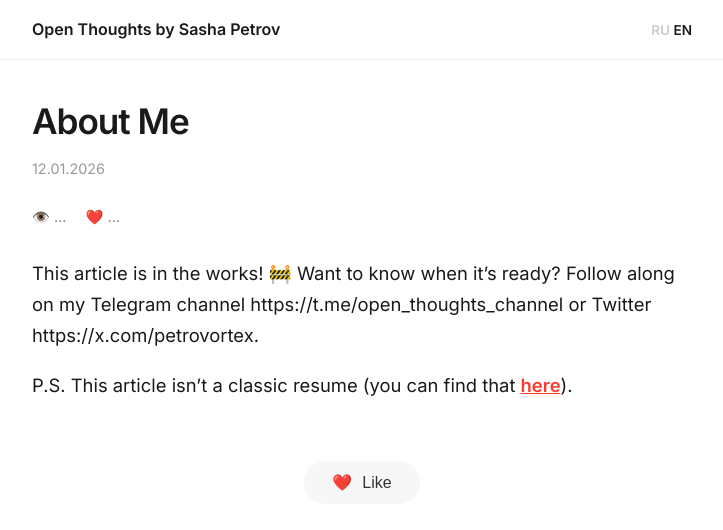
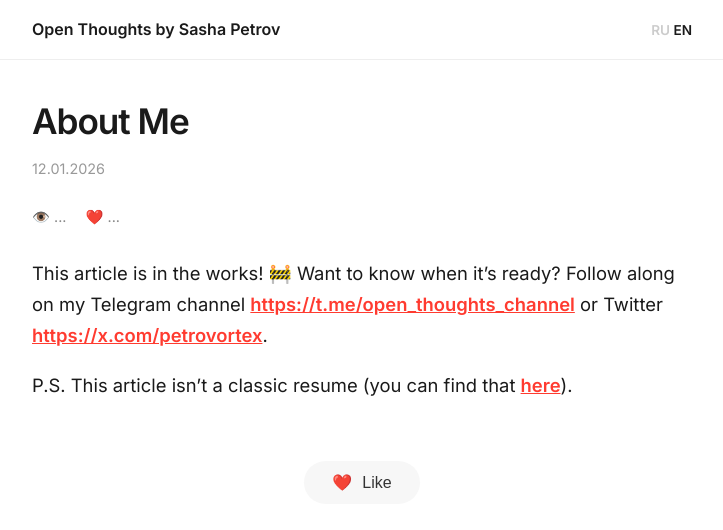
Before and after one commit to petrovortex/petrovortex.github.io, a Jekyll site: the page built from _posts/2026-01-12-about-en.md, in a window 1280 px wide. Shown: the top 530 px of the page, without its empty margins (278-1001 px from the left). Built offline with Jekyll 4.4.1, drawn with Linux system fonts in a browser that asks for light colours; comment, search, counter and statistics services are not loaded.

```diff
--- a/_posts/2026-01-12-about-en.md
+++ b/_posts/2026-01-12-about-en.md
@@ -10,6 +10,6 @@ excerpt: "Hi, I'm Sasha, and welcome to my blog! If we haven't met yet and you'r
 ---
 
 This article is in the works! 🚧
-Want to know when it’s ready? Follow along on my Telegram channel https://t.me/open_thoughts_channel or Twitter https://x.com/petrovortex.
+Want to know when it’s ready? Follow along on my Telegram channel <https://t.me/open_thoughts_channel> or Twitter <https://x.com/petrovortex>.
 
 P.S. This article isn't a classic resume (you can find that [here](https://github.com/petrovortex/resume)).
```
